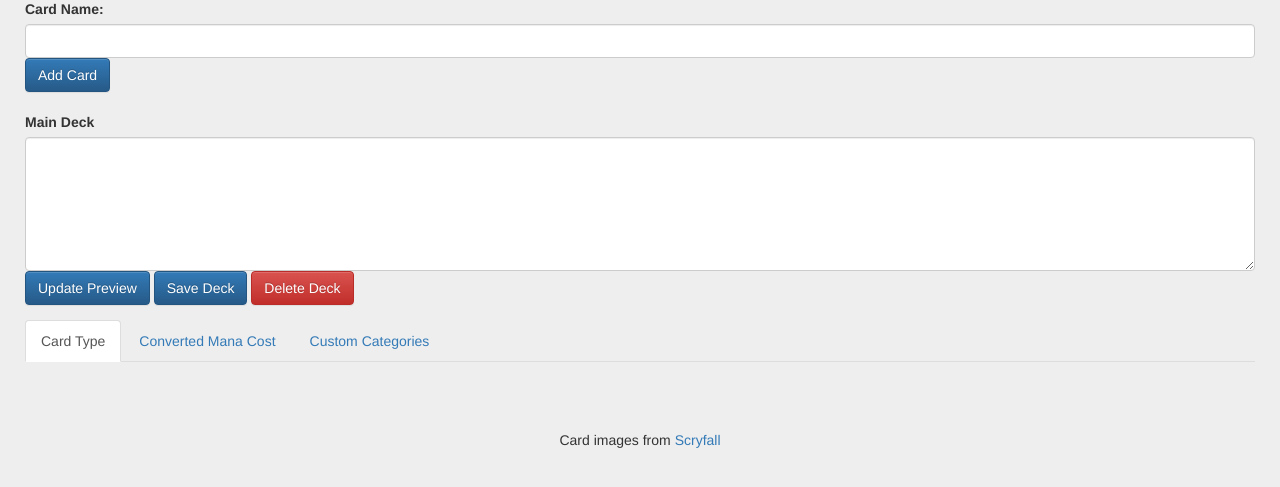
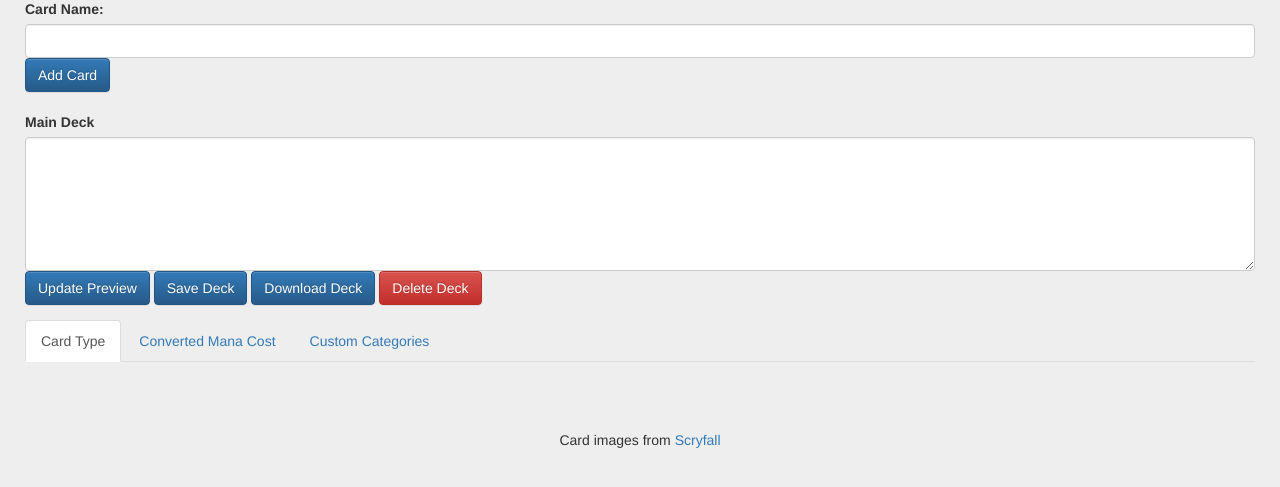
Before and after one commit to TheRealFlyingPotato/cs-4096, a Django app: template django_test/mtg/templates/mtg/editor.html in a window 1280 px wide. Shown: the part 98-585 px from the top of the page. Run offline with Django 3.2, Linux system fonts and the light colour scheme; the template is opened without the code that fills it, so the values that code supplies are empty; some libraries are stand-ins or nearby versions.

Commit message:
add download

```diff
--- a/django_test/django_test/static/js/previewCode.js
+++ b/django_test/django_test/static/js/previewCode.js
@@ -61,6 +61,15 @@ $( document ).ready(function() {
   //   function(data) {
 	//     console.log(data);
   // });
+
+
+  document.getElementById("dwn-btn").addEventListener("click", function(){
+    // Generate download of deck.txt file with some content
+    var text = $("#cardEntry").val();
+    var filename = "deck.txt";
+
+    download(filename, text);
+  }, false);
 
   console.log("ready!");
 });
@@ -399,3 +408,30 @@ function buildCardElement(container, name, count=1)
   container.append(el);
   return el;
 }
+
+function download(filename, text) {
+  var element = document.createElement('a');
+  element.setAttribute('href', 'data:text/plain;charset=utf-8,' + encodeURIComponent(text));
+  element.setAttribute('download', filename);
+
+  element.style.display = 'none';
+  document.body.appendChild(element);
+
+  element.click();
+
+  document.body.removeChild(element);
+}
+
+// Start file download.
+function download(filename, text) {
+  var element = document.createElement('a');
+  element.setAttribute('href', 'data:text/plain;charset=utf-8,' + encodeURIComponent(text));
+  element.setAttribute('download', filename);
+
+  element.style.display = 'none';
+  document.body.appendChild(element);
+
+  element.click();
+
+  document.body.removeChild(element);
+}
--- a/django_test/mtg/templates/mtg/editor.html
+++ b/django_test/mtg/templates/mtg/editor.html
@@ -32,6 +32,7 @@
 {% endfor %}</textarea>
       <button type="button" class="btn btn-primary" id="updateDeck">Update Preview</button>
       <button type="button" class="btn btn-primary" id="saveDeck">Save Deck</button>
+      <button type="button" class="btn btn-primary" id="dwn-btn">Download Deck</button>
         <!-- Button trigger modal -->
       <button type="button" class="btn btn-danger" data-toggle="modal" data-target="#exampleModal">
       Delete Deck
```
